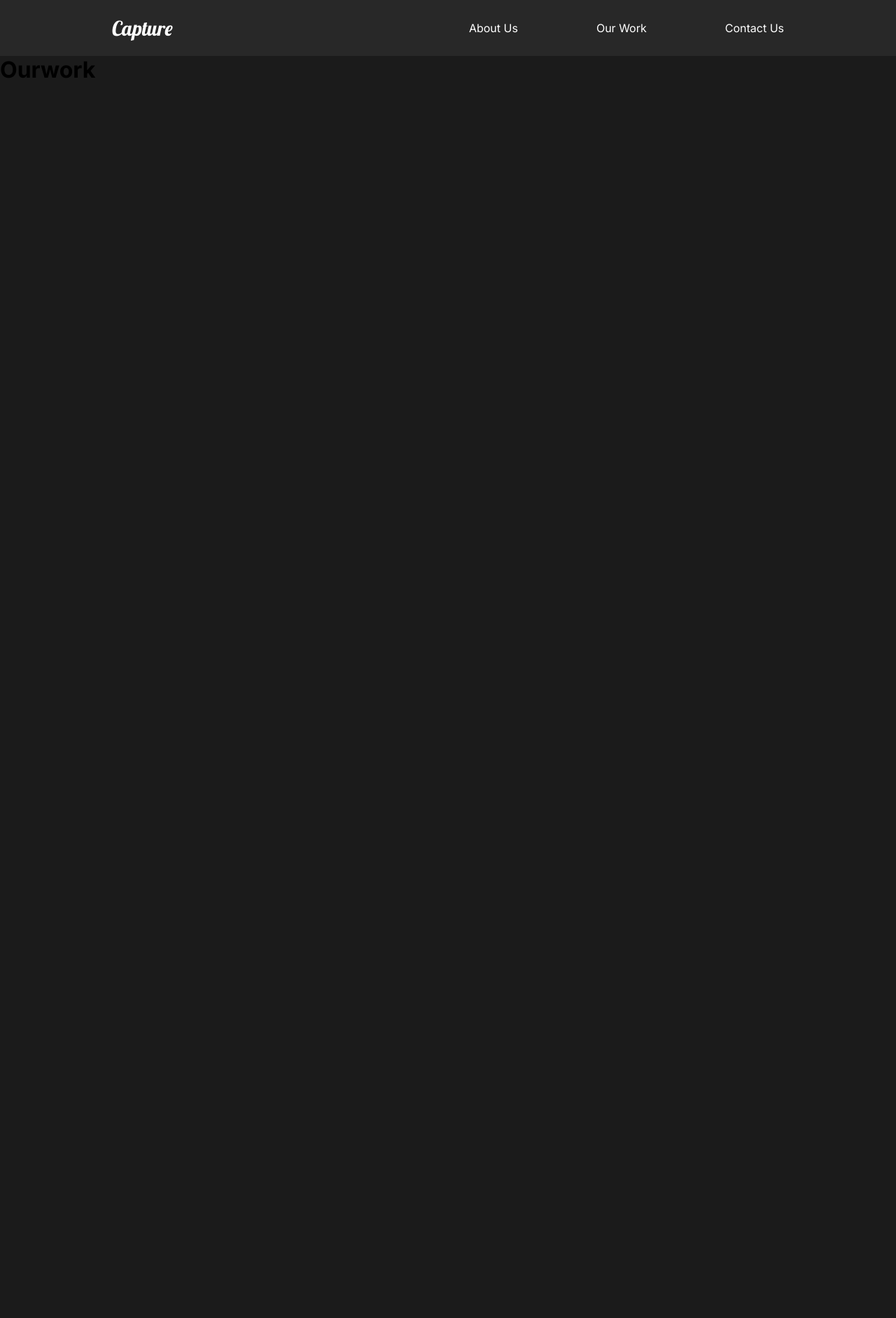
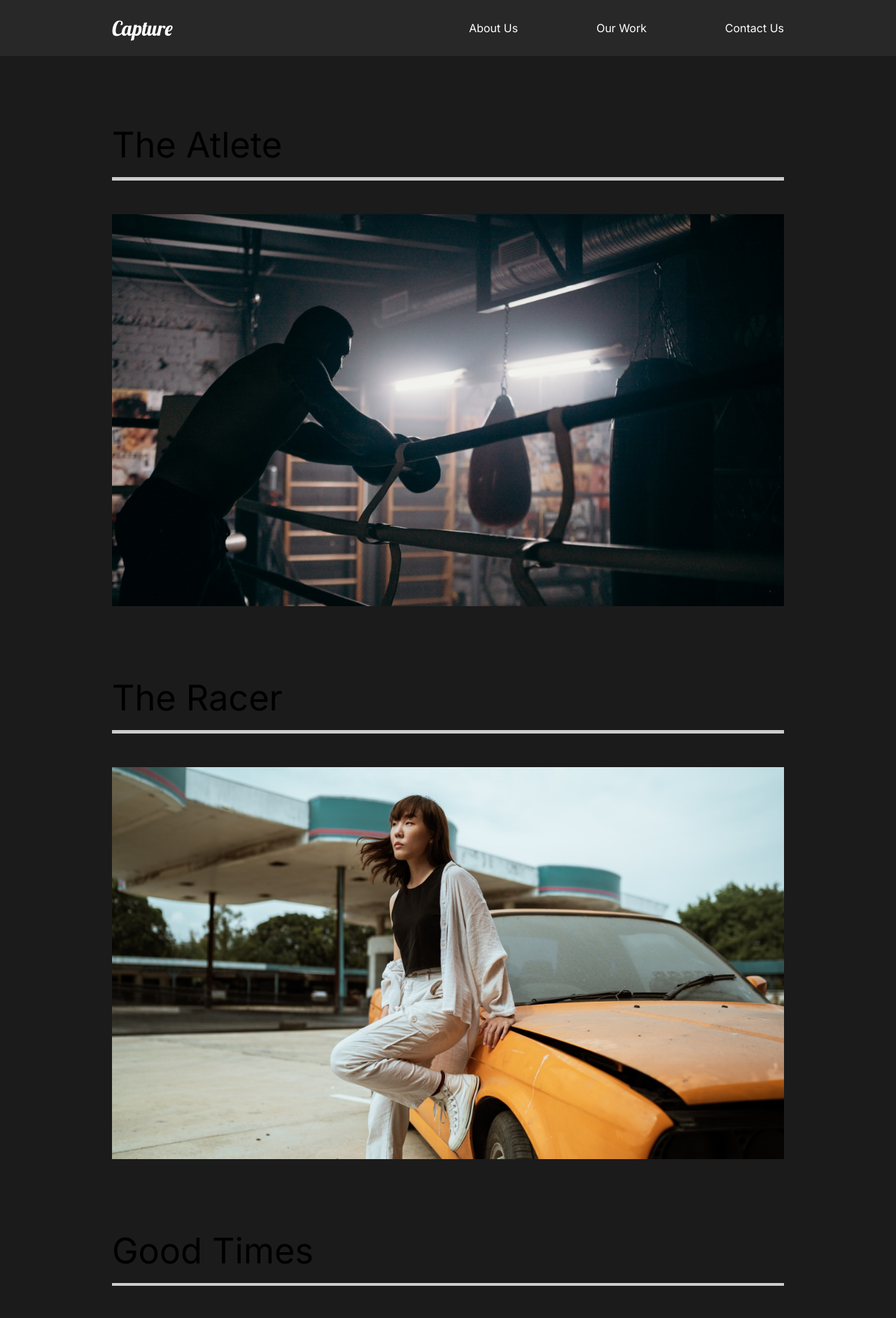
Before and after one commit to shunnpyaepyaeaung/capture, a React (Create React App) app: page /work in a window 1280 px wide. Shown: the top 1883 px of the page at 70% size. Before the commit the page ends 800 px from the top, so only its background shows below. Built offline with nearby package versions, Linux system fonts and the light colour scheme.

Commit message:
Our work page

```diff
--- a/src/pages/OurWork.jsx
+++ b/src/pages/OurWork.jsx
@@ -1,11 +1,59 @@
 import React from "react";
+import styled from "styled-components";
+import { Link } from "react-router-dom";
+import athlete from "../img/athlete-small.png";
+import theracer from "../img/theracer-small.png";
+import goodtimes from "../img/goodtimes-small.png";
 
 const OurWork = () => {
   return (
-    <div>
-      <h1>Ourwork</h1>
-    </div>
+    <Work>
+      <Movie>
+        <h2>The Atlete</h2>
+        <div className="line"></div>
+        <Link>
+          <img src={athlete} alt="Athlete Photo" />
+        </Link>
+      </Movie>
+      <Movie>
+        <h2>The Racer</h2>
+        <div className="line"></div>
+        <Link>
+          <img src={theracer} alt="Racer Photo" />
+        </Link>
+      </Movie>
+      <Movie>
+        <h2>Good Times</h2>
+        <div className="line"></div>
+        <Link>
+          <img src={goodtimes} alt="Goodtimes Photo" />
+        </Link>
+      </Movie>
+    </Work>
   );
 };
 
+const Work = styled.div`
+  min-height: 100vh;
+  overflow: hidden;
+  padding: 5rem 10rem;
+  h2 {
+    padding: 1rem 0rem;
+  }
+`;
+
+const Movie = styled.div`
+  padding-bottom: 5rem;
+  .line {
+    height: 0.3rem;
+    background: #cccccc;
+    margin-bottom: 3rem;
+  }
+  img {
+    width: 100%;
+    height: 70vh;
+    object-fit: cover;
+  }
+`;
+
 export default OurWork;
```
